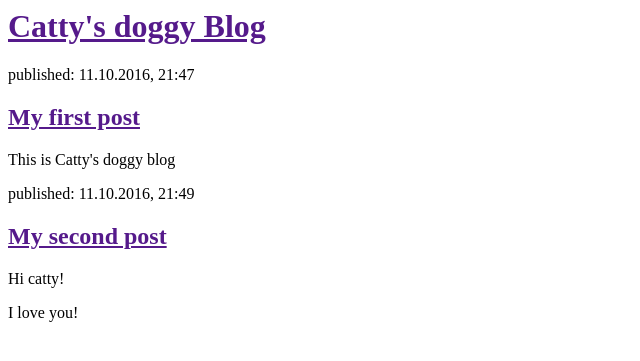
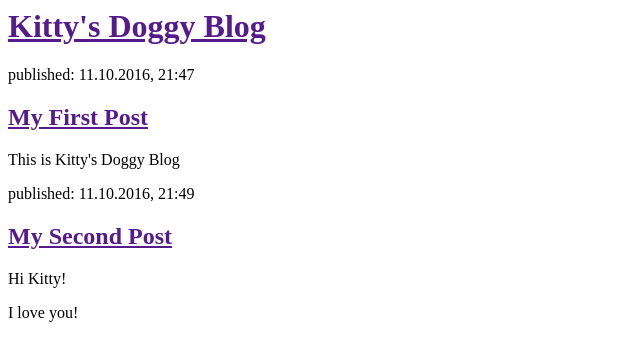
Before and after one commit to sbshim82/my-first-blog, a Python web app: template blog/templates/blog/post_list.html in a window 1280 px wide. Shown: the top 361 px of the page, without its empty margins (0-640 px from the left). Run offline with Jinja, Linux system fonts and the light colour scheme; the template is opened without the code that fills it, so the values that code supplies are empty.

Commit message:
Changed the HTML for the site.

```diff
--- a/blog/templates/blog/post_list.html
+++ b/blog/templates/blog/post_list.html
@@ -1,22 +1,22 @@
 <html>
     <head>
-        <title>Catty's doggy</title>
+        <title>Kitty's Doggy Blog</title>
     </head>
     <body>
         <div>
-            <h1><a href="">Catty's doggy Blog</a></h1>
+            <h1><a href="">Kitty's Doggy Blog</a></h1>
         </div>
 
         <div>
             <p>published: 11.10.2016, 21:47</p>
-            <h2><a href="">My first post</a></h2>
-            <p>This is Catty's doggy blog</p>
+            <h2><a href="">My First Post</a></h2>
+            <p>This is Kitty's Doggy Blog</p>
         </div>
 
         <div>
             <p>published: 11.10.2016, 21:49</p>
-            <h2><a href="">My second post</a></h2>
-            <p>Hi catty!</p>
+            <h2><a href="">My Second Post</a></h2>
+            <p>Hi Kitty!</p>
             <p>I love you!</p>
         </div>
     </body>
```
